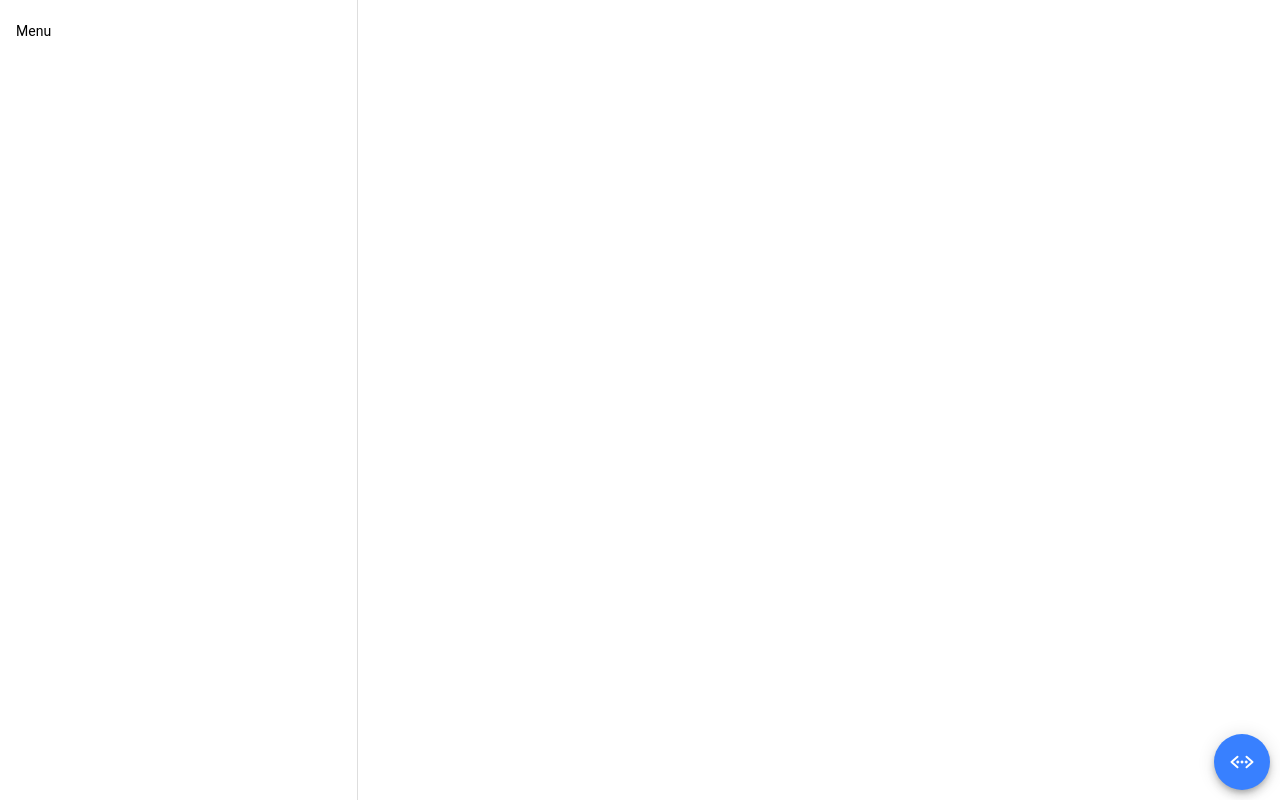
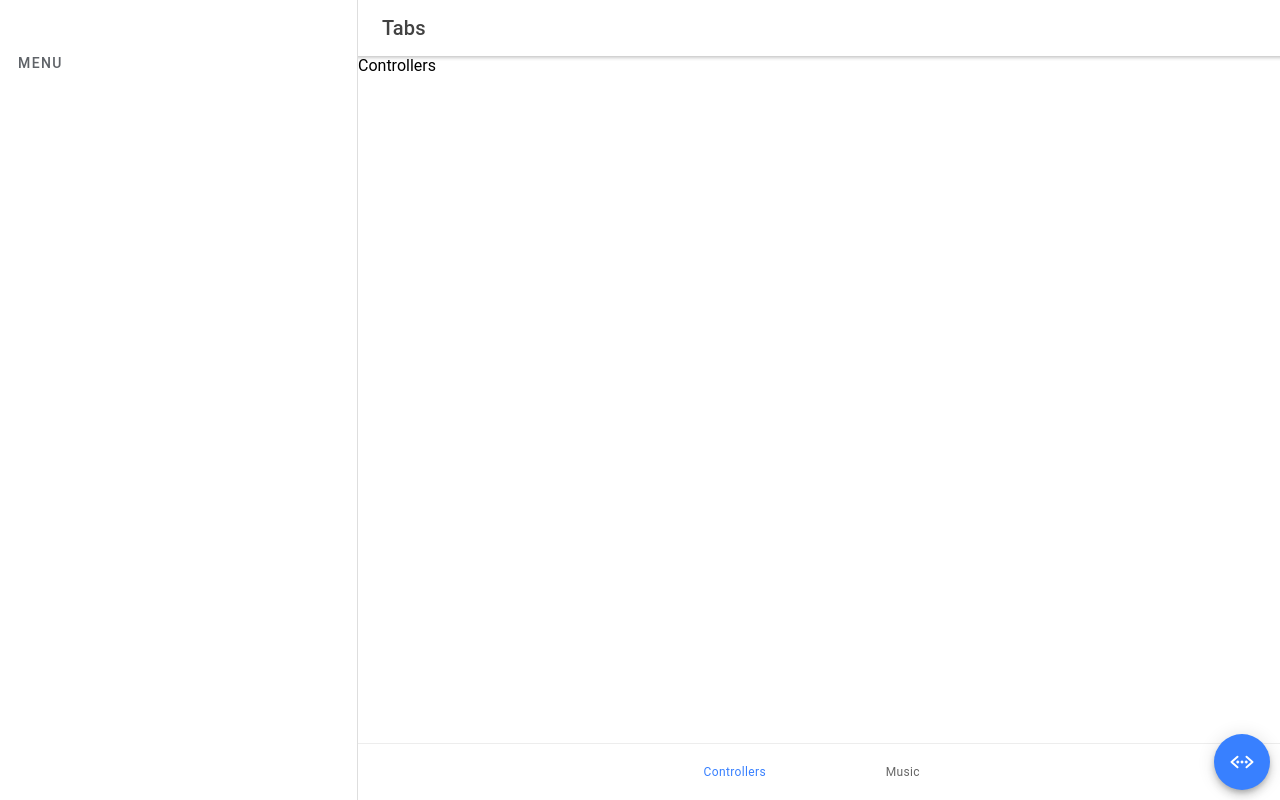
Before and after one commit to yth1130/react-ionic-app, a React (Create React App) app: page /tabs/controllers in a window 1280 px wide. Built offline with nearby package versions, Linux system fonts and the light colour scheme.

Commit message:
탭 추가. 메인 라우터에 탭 페이지 exact 없어야 함..

```diff
--- a/src/App.tsx
+++ b/src/App.tsx
@@ -1,7 +1,6 @@
 import { Redirect, Route } from 'react-router-dom';
 import { IonApp, IonFab, IonFabButton, IonIcon, IonRouterOutlet, IonSplitPane } from '@ionic/react';
 import { IonReactRouter } from '@ionic/react-router';
-import Home from './pages/Home';
 
 /* Core CSS required for Ionic components to work properly */
 import '@ionic/react/css/core.css';
@@ -21,10 +20,13 @@ import '@ionic/react/css/display.css';
 
 /* Theme variables */
 import './theme/variables.css';
+
+import Home from './pages/Home';
 import { SlidesPage } from './pages/SlidesPage';
 import { Menu } from './components/Menu';
 import { codeWorking } from 'ionicons/icons'
 import { Tutorial } from './pages/Tutorial';
+import { TabsPage } from './pages/TabsPage';
 
 const App: React.FC = () => (
   <IonApp>
@@ -32,10 +34,17 @@ const App: React.FC = () => (
       <IonSplitPane contentId="main">
         <Menu />
         <IonRouterOutlet id="main">
+          <Route path="/home" render={() => <Home />} />
+          <Route path="/slides" render={() => <SlidesPage />} />
+          <Route path="/tabs" render={() => <TabsPage />} />
           <Route exact path="/" render={() => <Redirect to="/slides" />} />
-          <Route exact path="/home" render={() => <Home />} />
-          <Route exact path="/slides" render={() => <SlidesPage />} />
           {/* <Route exact path="/slides" render={() => <Tutorial />} /> */}
+
+          {/* <Route exact path="/" component={() => <Redirect to="/slides" />} />
+          <Route exact path="/home" component={Home} />
+          <Route exact path="/slides" component={SlidesPage} />
+          <Route exact path="/tabs" component={TabsPage} /> */}
+
         </IonRouterOutlet>
       </IonSplitPane>
 
@@ -44,6 +53,7 @@ const App: React.FC = () => (
           <IonIcon icon={codeWorking}/>
         </IonFabButton>
       </IonFab>
+
     </IonReactRouter>
   </IonApp>
 );
--- /dev/null
+++ b/src/components/Header.tsx
@@ -0,0 +1,15 @@
+import { IonHeader, IonToolbar, IonButtons, IonMenuButton, IonTitle } from '@ionic/react'
+import React from 'react'
+
+export const Header: React.FC<{ title: string }> = (props) => {
+  return (
+    <IonHeader>
+      <IonToolbar>
+        <IonButtons slot="start">
+          <IonMenuButton />
+        </IonButtons>
+        <IonTitle>{props.title}</IonTitle>
+      </IonToolbar>
+    </IonHeader>
+  )
+}
--- /dev/null
+++ b/src/components/Menu.css
@@ -0,0 +1,87 @@
+ion-menu ion-content {
+    --padding-top: 20px;
+    --padding-bottom: 20px;
+
+    --background: var(--ion-item-background, var(--ion-background-color, #fff));
+  }
+
+  /* Remove background transitions for switching themes */
+  ion-menu ion-item {
+    --transition: none;
+  }
+
+  ion-item.selected {
+    --color: var(--ion-color-primary);
+  }
+
+  /*
+   * Material Design Menu
+  */
+  ion-menu.md ion-list {
+    padding: 20px 0;
+  }
+
+  ion-menu.md ion-list-header {
+    padding-left: 18px;
+    padding-right: 18px;
+
+    text-transform: uppercase;
+    letter-spacing: .1em;
+    font-weight: 450;
+  }
+
+  ion-menu.md ion-item {
+    --padding-start: 18px;
+
+    margin-right: 10px;
+
+    border-radius: 0 50px 50px 0;
+
+    font-weight: 500;
+  }
+
+  ion-menu.md ion-item.selected {
+    --background: rgba(var(--ion-color-primary-rgb), 0.14);
+  }
+
+  ion-menu.md ion-item.selected ion-icon {
+    color: var(--ion-color-primary);
+  }
+
+  ion-menu.md ion-list-header,
+  ion-menu.md ion-item ion-icon {
+    color: var(--ion-color-step-650, #5f6368);
+  }
+
+  ion-menu.md ion-list:not(:last-of-type) {
+    border-bottom: 1px solid var(--ion-color-step-150, #d7d8da);
+  }
+
+
+  /*
+   * iOS Menu
+  */
+  ion-menu.ios ion-list-header {
+    padding-left: 16px;
+    padding-right: 16px;
+
+    margin-bottom: 8px;
+  }
+
+  ion-menu.ios ion-list {
+    padding: 20px 0 0;
+  }
+
+  ion-menu.ios ion-item {
+    --padding-start: 16px;
+    --min-height: 50px;
+  }
+
+  ion-menu.ios ion-item ion-icon {
+    font-size: 24px;
+    color: #73849a;
+  }
+
+  ion-menu.ios ion-item.selected ion-icon {
+    color: var(--ion-color-primary);
+  }
--- a/src/components/Menu.tsx
+++ b/src/components/Menu.tsx
@@ -1,12 +1,16 @@
 import { IonContent, IonIcon, IonItem, IonLabel, IonList, IonListHeader, IonMenu, IonMenuToggle } from '@ionic/react'
+import { batteryHalf, callOutline, codeDownloadOutline, heart, heartCircle } from 'ionicons/icons';
 import React from 'react'
+
+import './Menu.css'
 
 const routes = {
   pages: [
-    { title: 'Avatars', path: '/avatars'}, //, icon: calendarOutline },
-    { title: 'Badge',   path: '/badge'}, //,   icon: peopleOutline },
-    { title: 'Button',  path: '/button'}, //,  icon: mapOutline },
-    { title: 'Slides',  path: '/slides'}, //,  icon: informationCircleOutline }
+    { title: 'Avatars', path: '/avatars', icon: callOutline },
+    { title: 'Badge',   path: '/badge',   icon: heart },
+    { title: 'Button',  path: '/button',  icon: batteryHalf },
+    { title: 'Slides',  path: '/slides',  icon: codeDownloadOutline },
+    { title: 'Tabs',    path: '/tabs',    icon: heartCircle }
   ],
   // links: [
   //   { title: 'Rate this app', path: '/account', icon: person },
@@ -18,6 +22,7 @@ const routes = {
 interface RouteItem {
   title: string,
   path: string,
+  icon: string,
 }
 
 export const Menu: React.FC = () => {
@@ -28,9 +33,10 @@ export const Menu: React.FC = () => {
       .map(item => (
         // <IonMenuToggle key={item.title}>
         //   <IonItem routerLink={item.path}>
-        <IonMenuToggle>
-          <IonItem>
-            {/* <IonIcon /> */}
+        // 아이템에는 키가 있어야 한다.
+        <IonMenuToggle key={item.title}>
+          <IonItem routerLink={item.path}>
+            <IonIcon slot="start" icon={item.icon} />
             <IonLabel>{item.title}</IonLabel>
           </IonItem>
         </IonMenuToggle>
--- a/src/index.tsx
+++ b/src/index.tsx
@@ -2,21 +2,25 @@ import React from 'react';
 import ReactDOM from 'react-dom';
 import App from './App';
 import * as serviceWorkerRegistration from './serviceWorkerRegistration';
-import reportWebVitals from './reportWebVitals';
+// import reportWebVitals from './reportWebVitals';
 
-ReactDOM.render(
-  <React.StrictMode>
-    <App />
-  </React.StrictMode>,
-  document.getElementById('root')
-);
+// ReactDOM.render(
+//   <React.StrictMode>
+//     <App />
+//   </React.StrictMode>,
+//   document.getElementById('root')
+// );
 
-// If you want your app to work offline and load faster, you can change
-// unregister() to register() below. Note this comes with some pitfalls.
-// Learn more about service workers: https://cra.link/PWA
-serviceWorkerRegistration.unregister();
+ReactDOM.render(<App />, document.getElementById('root'));
 
-// If you want to start measuring performance in your app, pass a function
-// to log results (for example: reportWebVitals(console.log))
-// or send to an analytics endpoint. Learn more: https://bit.ly/CRA-vitals
-reportWebVitals();
+// // If you want your app to work offline and load faster, you can change
+// // unregister() to register() below. Note this comes with some pitfalls.
+// // Learn more about service workers: https://cra.link/PWA
+// serviceWorkerRegistration.unregister();
+
+// // If you want to start measuring performance in your app, pass a function
+// // to log results (for example: reportWebVitals(console.log))
+// // or send to an analytics endpoint. Learn more: https://bit.ly/CRA-vitals
+// reportWebVitals();
+
+serviceWorkerRegistration.register();
--- a/src/pages/SlidesPage.tsx
+++ b/src/pages/SlidesPage.tsx
@@ -1,20 +1,17 @@
 import { IonButton, IonButtons, IonContent, IonHeader, IonIcon, IonMenuButton, IonPage, IonSlide, IonSlides, IonTitle, IonToolbar } from '@ionic/react'
 import { arrowForward, menu } from 'ionicons/icons'
 import React from 'react'
+import { Header } from '../components/Header'
 
 import './SlidesPage.css'
+
+// 이거 참고해서 마이그레이션하기.
+// https://ionicframework.com/docs/react/slides
 
 export const SlidesPage: React.FC = () => {
   return (
     <IonPage>
-      <IonHeader>
-        <IonToolbar>
-          <IonButtons slot="start">
-            <IonMenuButton />
-          </IonButtons>
-          <IonTitle>Slides</IonTitle>
-        </IonToolbar>
-      </IonHeader>
+      <Header title="Slides"/>
 
       <IonContent fullscreen>
         <IonSlides pager={true}>
--- /dev/null
+++ b/src/pages/TabsPage.tsx
@@ -0,0 +1,52 @@
+import { IonContent, IonHeader, IonLabel, IonPage, IonRouterOutlet, IonTab, IonTabBar, IonTabButton, IonTabs } from '@ionic/react';
+import React from 'react'
+import { Redirect, Route } from 'react-router';
+import { Header } from '../components/Header';
+import { ControllersTab } from './tabs/ControllersTab';
+import { MusicTab } from './tabs/MusicTab';
+
+export const TabsPage: React.FC = () => {
+  return (
+    <IonPage>
+      <Header title="Tabs"/>
+
+      <IonContent>
+        <IonTabs>
+          <IonRouterOutlet>
+            <Redirect exact path="/tabs" to="/tabs/controllers" />
+            {/* <Route path="/tabs/controllers" render={() => <ControllersTab />} exact/>
+            <Route path="/tabs/music" render={() => <MusicTab />} exact/> */}
+            <Route path="/tabs/controllers" component={ControllersTab} exact />
+            <Route path="/tabs/music" component={MusicTab} exact />
+          </IonRouterOutlet>
+
+          <IonTabBar slot="bottom">
+            <IonTabButton tab="controllers" href="/tabs/controllers">
+              <IonLabel>Controllers</IonLabel>
+            </IonTabButton>
+            <IonTabButton tab="music" href="/tabs/music">
+              <IonLabel>Music</IonLabel>
+            </IonTabButton>
+          </IonTabBar>
+        </IonTabs>
+      </IonContent>
+    </IonPage>
+
+    // <IonTabs>
+    //   <IonRouterOutlet>
+    //     <Redirect exact path="/tabs" to="/tabs/controllers" />
+    //     <Route path="/tabs/controllers" render={() => <ControllersTab />} exact />
+    //     <Route path="/tabs/music" render={() => <MusicTab />} exact />
+    //   </IonRouterOutlet>
+
+    //   <IonTabBar slot="bottom">
+    //     <IonTabButton tab="controllers" href="/tabs/controllers">
+    //       <IonLabel>Controllers</IonLabel>
+    //     </IonTabButton>
+    //     <IonTabButton tab="music" href="/tabs/music">
+    //       <IonLabel>Music</IonLabel>
+    //     </IonTabButton>
+    //   </IonTabBar>
+    // </IonTabs>
+  );
+}
--- /dev/null
+++ b/src/pages/tabs/ControllersTab.tsx
@@ -0,0 +1,15 @@
+import { IonContent, IonPage } from '@ionic/react'
+import React from 'react'
+
+export const ControllersTab: React.FC = () => {
+  return (
+    <IonPage>
+      <IonContent>
+        Controllers
+      </IonContent>
+    </IonPage>
+    // <IonContent>
+    //   Controllers
+    // </IonContent>
+  )
+}
--- /dev/null
+++ b/src/pages/tabs/MusicTab.tsx
@@ -0,0 +1,17 @@
+import { IonContent, IonPage } from '@ionic/react'
+import React from 'react'
+
+export const MusicTab: React.FC = () => {
+  return (
+    <IonPage>
+      <IonContent>
+        music
+      </IonContent>
+    </IonPage>
+    // <IonPage>
+    //   <IonContent>
+    //     Music
+    //   </IonContent>
+    // </IonPage>
+  )
+}
```
